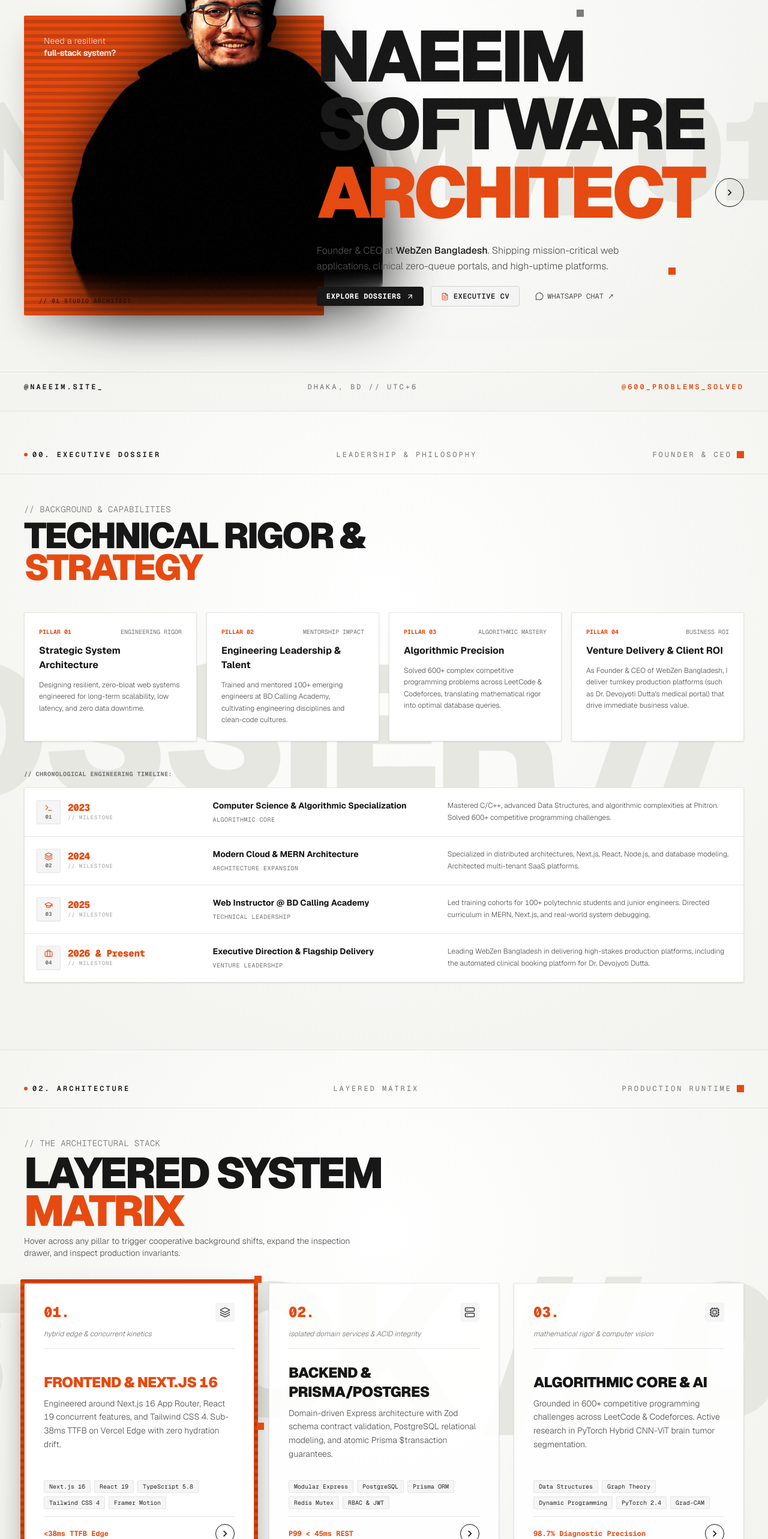
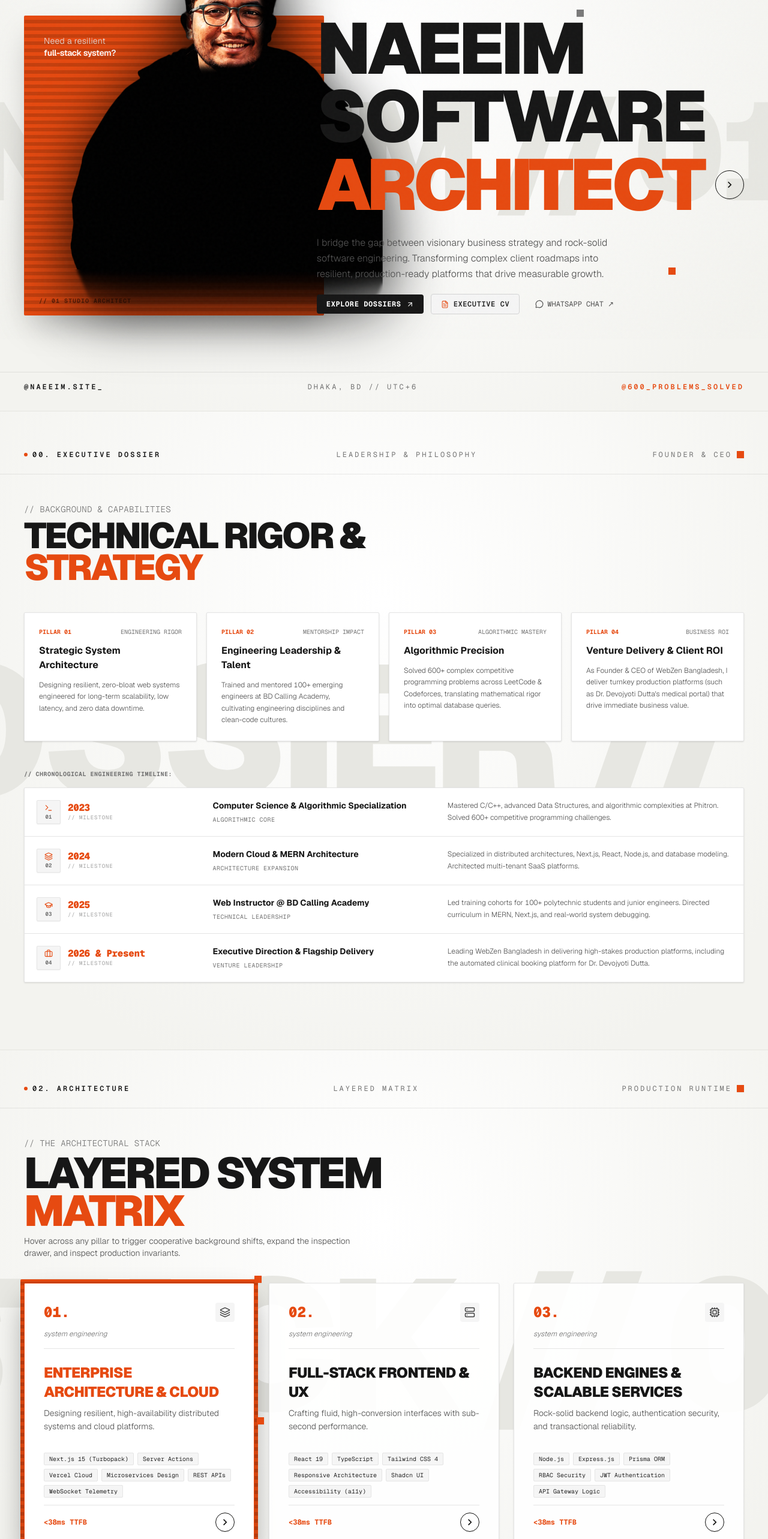
Before and after one commit to knaeeim/portfolio-updated, a Next.js app: page / in a window 1280 px wide. Shown: the part 234-2800 px from the top of the page at 60% size. Built offline with nearby package versions, Linux system fonts and the light colour scheme; no server answers; a web font is replaced by a local one.

Commit message:
fix(admin): fix data persistence, dynamic rendering, and cache revalidation on admin dashboard save

```diff
--- a/app/(Admin-Dashboard)/admin/page.tsx
+++ b/app/(Admin-Dashboard)/admin/page.tsx
@@ -196,7 +196,10 @@ export default function AdminDashboardPage() {
     const fetchData = async () => {
         try {
             setIsLoading(true);
-            const res = await fetch("/api/portfolio");
+            const res = await fetch(`/api/portfolio?t=${Date.now()}`, {
+                cache: "no-store",
+                headers: { "Cache-Control": "no-cache" },
+            });
             if (res.ok) {
                 const json = await res.json();
                 setData(json);
--- a/app/api/portfolio/route.ts
+++ b/app/api/portfolio/route.ts
@@ -1,14 +1,24 @@
 import { NextResponse } from "next/server";
 import { revalidatePath } from "next/cache";
-import { getPortfolioData, savePortfolioData } from "@/lib/portfolio-data";
+import { getPortfolioData, savePortfolioData, clearPortfolioCache } from "@/lib/portfolio-data";
+
+export const dynamic = "force-dynamic";
+export const revalidate = 0;
 
 export async function GET() {
     try {
+        clearPortfolioCache();
         const data = await getPortfolioData();
         if (!data) {
             return NextResponse.json({ error: "No portfolio data found" }, { status: 404 });
         }
-        return NextResponse.json(data);
+        return NextResponse.json(data, {
+            headers: {
+                "Cache-Control": "no-store, no-cache, must-revalidate, proxy-revalidate, max-age=0",
+                "CDN-Cache-Control": "no-store",
+                "Vercel-CDN-Cache-Control": "no-store",
+            },
+        });
     } catch (error) {
         return NextResponse.json({ error: "Failed to read portfolio data" }, { status: 500 });
     }
@@ -34,10 +44,12 @@ export async function POST(request: Request) {
             );
         }
 
-        // Purge Next.js route caches so updates reflect immediately
+        // Clear in-memory server cache and purge Next.js route caches across the entire site
+        clearPortfolioCache();
         try {
+            revalidatePath("/", "layout");
             revalidatePath("/");
-            revalidatePath("/projects/[id]", "page");
+            revalidatePath("/projects/[id]", "layout");
         } catch (revErr) {
             console.warn("revalidatePath error:", revErr);
         }
--- a/components/Banner.tsx
+++ b/components/Banner.tsx
@@ -192,8 +192,15 @@ export const TerminalHero = ({ data }: BannerProps) => {
                             transition={{ duration: 0.8, delay: 0.65, ease: "easeOut" }}
                             className="space-y-4 max-w-lg pt-2 text-left">
                             <p className="font-light text-neutral-600 dark:text-neutral-300 text-sm sm:text-base leading-relaxed">
-                                Founder &amp; CEO at <strong className="text-neutral-900 dark:text-white font-medium">WebZen Bangladesh</strong>.
-                                Shipping mission-critical web applications, clinical zero-queue portals, and high-uptime platforms.
+                                {data?.hero?.bio || (
+                                    <>
+                                        Founder &amp; CEO at{" "}
+                                        <strong className="text-neutral-900 dark:text-white font-medium">
+                                            {data?.general?.company || "WebZen Bangladesh"}
+                                        </strong>
+                                        . Shipping mission-critical web applications, clinical zero-queue portals, and high-uptime platforms.
+                                    </>
+                                )}
                             </p>
 
                             <div className="flex flex-wrap items-center gap-2 xs:gap-3 pt-1 font-mono text-xs">
--- a/components/Skills.tsx
+++ b/components/Skills.tsx
@@ -51,11 +51,26 @@ const architecturalPillars = [
 ];
 
 export const SkillSection = ({ data }: SkillsSectionProps) => {
-    const [activePillarId, setActivePillarId] = useState("frontend");
+    const rawSkills = Array.isArray(data?.skills) && data.skills.length > 0 ? data.skills : null;
+    const pillarsToRender = rawSkills
+        ? rawSkills.slice(0, 3).map((s: any, idx: number) => ({
+              id: s.id || `pillar-${idx}`,
+              pillarNumber: `0${idx + 1}`,
+              title: s.title || `PILLAR 0${idx + 1}`,
+              leadIn: s.leadIn || s.tagline || "system engineering",
+              coreHighlight: s.coreHighlight || `${(s.skills || []).length} SKILLS`,
+              description: s.description || "Production system architecture and domain services.",
+              stack: Array.isArray(s.skills) ? s.skills : (Array.isArray(s.stack) ? s.stack : ["Architecture"]),
+              sla: s.sla || "<38ms TTFB",
+              icon: idx === 0 ? Layers : (idx === 1 ? Server : Cpu),
+          }))
+        : architecturalPillars;
+
+    const [activePillarId, setActivePillarId] = useState(pillarsToRender[0]?.id || "frontend");
     const { handleMouseMove, handleMouseLeave, l0 } = usePosterParallax();
 
     const activePillar =
-        architecturalPillars.find((p) => p.id === activePillarId) || architecturalPillars[0];
+        pillarsToRender.find((p: any) => p.id === activePillarId) || pillarsToRender[0];
 
     return (
         <section
@@ -121,7 +136,7 @@ export const SkillSection = ({ data }: SkillsSectionProps) => {
 
                 {/* 3 Asymmetric Poster Cards with Sliding Burnt Orange Anchor */}
                 <div className="grid grid-cols-1 lg:grid-cols-3 gap-6 items-stretch">
-                    {architecturalPillars.map((pillar, idx) => {
+                    {pillarsToRender.map((pillar: any, idx: number) => {
                         const isActive = pillar.id === activePillarId;
                         const IconComponent = pillar.icon;
 
@@ -206,7 +221,7 @@ export const SkillSection = ({ data }: SkillsSectionProps) => {
                                     {/* Tech Stack Chips */}
                                     <div className="space-y-3 pt-2">
                                         <div className="flex flex-wrap gap-1.5">
-                                            {pillar.stack.map((tech) => (
+                                            {pillar.stack.map((tech: string) => (
                                                 <span
                                                     key={tech}
                                                     className="px-2 py-0.5 rounded-xs bg-neutral-100 dark:bg-white/5 border border-neutral-200 dark:border-white/10 text-[10px] font-mono text-neutral-800 dark:text-neutral-200">
--- a/lib/portfolio-data.ts
+++ b/lib/portfolio-data.ts
@@ -9,7 +9,20 @@ const TMP_PATH = path.join("/tmp", "portfolio-content.json");
 // In-memory cache across serverless warm invocations
 let inMemoryCache: any = null;
 
+export function clearPortfolioCache(): void {
+    inMemoryCache = null;
+}
+
 function getLocalFilePortfolioData(): any {
+    try {
+        if (fs.existsSync(DATA_PATH)) {
+            const raw = fs.readFileSync(DATA_PATH, "utf-8");
+            return JSON.parse(raw);
+        }
+    } catch (err) {
+        console.error("Error reading local portfolio data from DATA_PATH:", err);
+    }
+
     try {
         if (fs.existsSync(TMP_PATH)) {
             const rawTmp = fs.readFileSync(TMP_PATH, "utf-8");
@@ -17,15 +30,6 @@ function getLocalFilePortfolioData(): any {
         }
     } catch {
         // continue
-    }
-
-    try {
-        if (fs.existsSync(DATA_PATH)) {
-            const raw = fs.readFileSync(DATA_PATH, "utf-8");
-            return JSON.parse(raw);
-        }
-    } catch (err) {
-        console.error("Error reading local portfolio data:", err);
     }
 
     return null;
@@ -55,21 +59,14 @@ export const getPortfolioData = cache(async function getPortfolioData(): Promise
                         const updatedDbProjects = dbProjects.map((p: any) => {
                             const localMatch = localProjects.find((lp: any) => lp.id === p.id);
                             if (!localMatch) return p;
-                            if (p.id === "shankhapushpi-ecommerce" || p.id === "devojyoti-dutta") {
-                                return {
-                                    ...p,
-                                    ...localMatch,
-                                    liveLink: p.liveLink || localMatch.liveLink,
-                                    adminLink: p.adminLink || localMatch.adminLink,
-                                };
-                            }
+                            // User edits from MongoDB 'p' ALWAYS take precedence over local static file
                             return {
                                 ...localMatch,
                                 ...p,
                             };
                         });
 
-                        // Add any missing local projects (e.g. shankhapushpi-ecommerce at the front)
+                        // Add any missing local projects (e.g. shankhapushpi-ecommerce at the front if not present)
                         for (const lp of localProjects) {
                             if (!dbProjectIds.has(lp.id)) {
                                 if (lp.isFlagship) {
@@ -96,6 +93,19 @@ export const getPortfolioData = cache(async function getPortfolioData(): Promise
                         ...cleanDoc,
                         general: { ...(localData?.general || {}), ...(cleanDoc?.general || {}) },
                         hero: { ...(localData?.hero || {}), ...(cleanDoc?.hero || {}) },
+                        about: {
+                            ...(localData?.about || {}),
+                            ...(cleanDoc?.about || {}),
+                            pillars: Array.isArray(cleanDoc?.about?.pillars) && cleanDoc.about.pillars.length > 0
+                                ? cleanDoc.about.pillars
+                                : (localData?.about?.pillars || []),
+                            timeline: Array.isArray(cleanDoc?.about?.timeline) && cleanDoc.about.timeline.length > 0
+                                ? cleanDoc.about.timeline
+                                : (localData?.about?.timeline || []),
+                            traits: Array.isArray(cleanDoc?.about?.traits) && cleanDoc.about.traits.length > 0
+                                ? cleanDoc.about.traits
+                                : (localData?.about?.traits || []),
+                        },
                         research: {
                             ...(localData?.research || {}),
                             ...(cleanDoc?.research || {}),
@@ -111,16 +121,6 @@ export const getPortfolioData = cache(async function getPortfolioData(): Promise
                             metrics: Array.isArray(cleanDoc?.research?.metrics) && cleanDoc.research.metrics.length > 0
                                 ? cleanDoc.research.metrics
                                 : (localData?.research?.metrics || []),
-                        },
-                        about: {
-                            ...(localData?.about || {}),
-                            ...(cleanDoc?.about || {}),
-                            pillars: Array.isArray(cleanDoc?.about?.pillars) && cleanDoc.about.pillars.length > 0
-                                ? cleanDoc.about.pillars
-                                : (localData?.about?.pillars || []),
-                            timeline: Array.isArray(cleanDoc?.about?.timeline) && cleanDoc.about.timeline.length > 0
-                                ? cleanDoc.about.timeline
-                                : (localData?.about?.timeline || []),
                         },
                         education: {
                             ...(localData?.education || {}),
```
Also changed, not shown: 1 other file (tests, documents, lock files or other folders).
